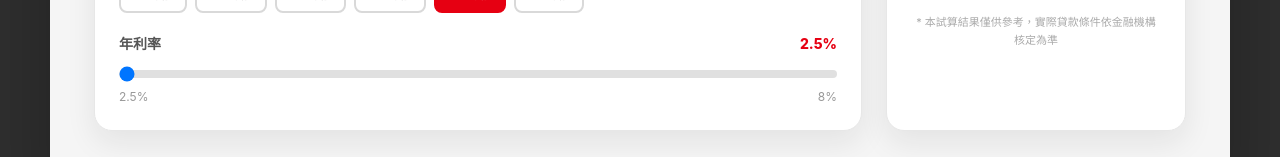
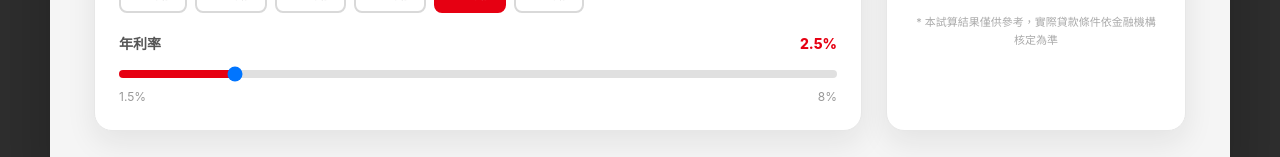
Before and after one commit to claweeAI/suzuki-sales-website, a Next.js app: page / in a window 1280 px wide. Shown: the part 3298-3455 px from the top of the page. Built offline with nearby package versions, Linux system fonts and the light colour scheme.

Commit message:
Revert "fix: loan rate slider floor 1.5% → 2.5%"
This reverts commit 1f9dbfa6c2eaa6ece4e20b5a57b618f21bafdfa0.

```diff
--- a/src/components/LoanCalculator.tsx
+++ b/src/components/LoanCalculator.tsx
@@ -140,18 +140,18 @@ export default function LoanCalculator() {
               </div>
               <input
                 type="range"
-                min={2.5}
+                min={1.5}
                 max={8}
                 step={0.1}
                 value={rate}
                 onChange={(e) => setRate(Number(e.target.value))}
                 className="w-full h-2 rounded-full appearance-none cursor-pointer"
                 style={{
-                  background: `linear-gradient(to right, #e60012 ${((rate - 2.5) / (8 - 2.5)) * 100}%, #e0e0e0 ${((rate - 2.5) / (8 - 2.5)) * 100}%)`,
+                  background: `linear-gradient(to right, #e60012 ${((rate - 1.5) / (8 - 1.5)) * 100}%, #e0e0e0 ${((rate - 1.5) / (8 - 1.5)) * 100}%)`,
                 }}
               />
               <div className="flex justify-between text-[12px] text-[#999] mt-1">
-                <span>2.5%</span>
+                <span>1.5%</span>
                 <span>8%</span>
               </div>
             </div>
```
